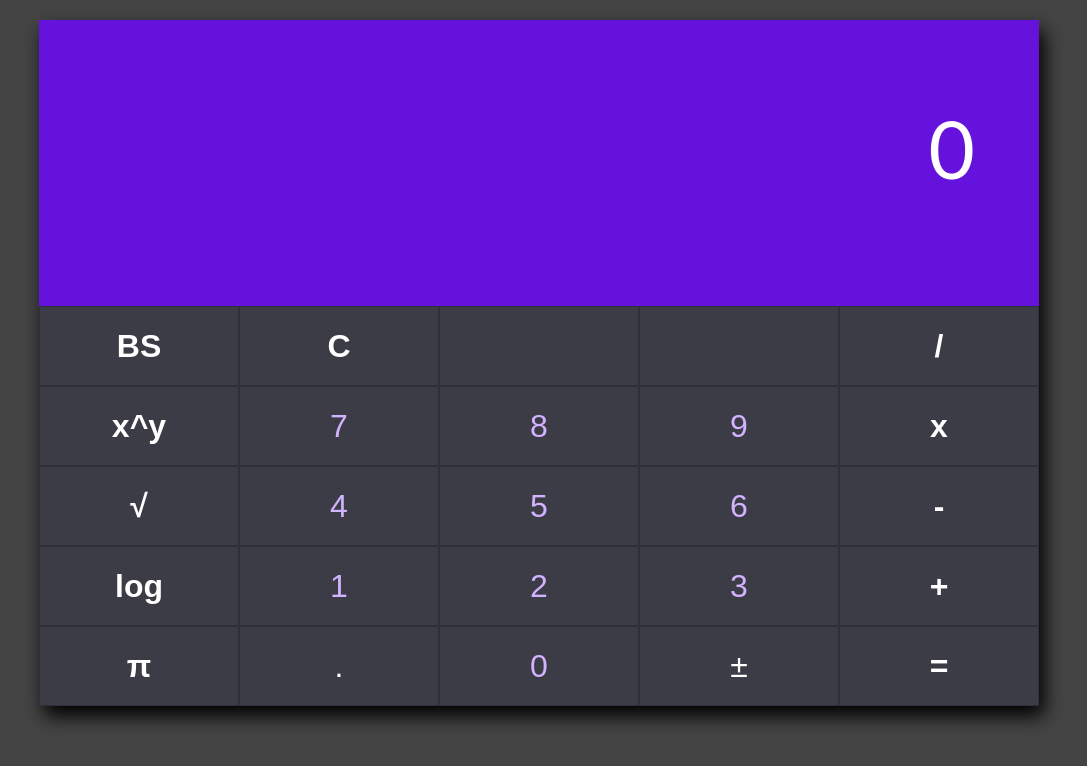
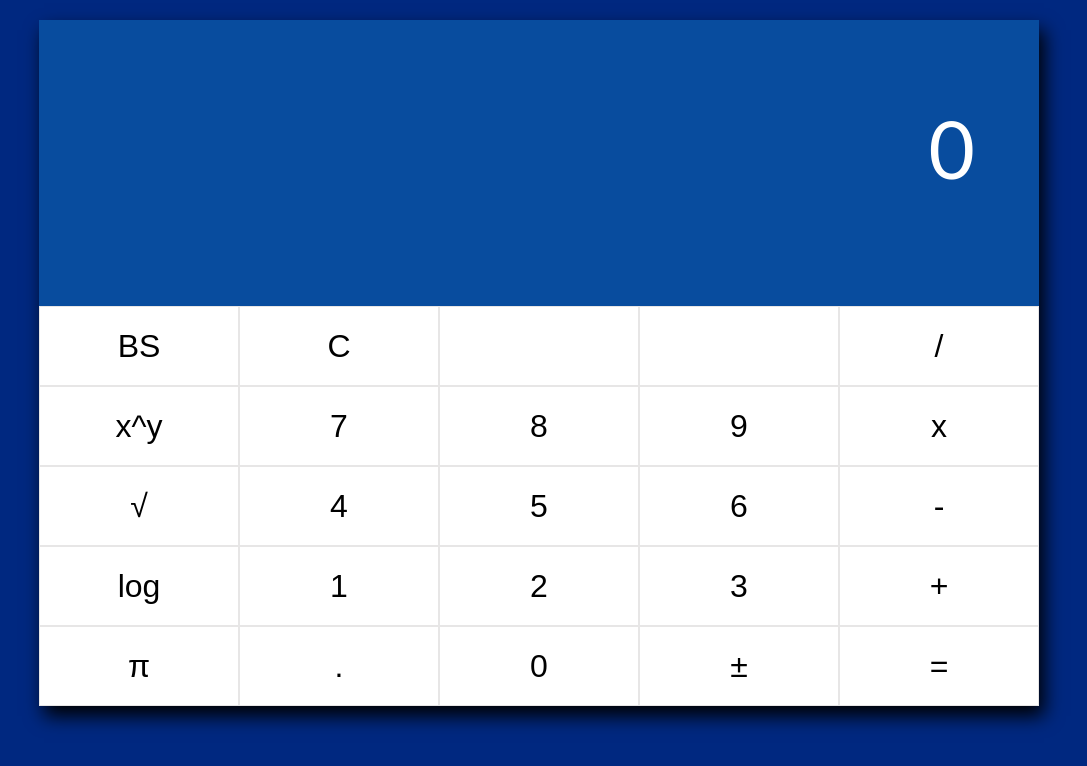
Before and after one commit to pleavitt/calculator, a React (Create React App) app: page / in a window 1280 px wide. Shown: the top 766 px of the page, without its empty margins (101-1188 px from the left). Built offline with nearby package versions, Linux system fonts and the light colour scheme.

Commit message:
Color Changes

```diff
--- a/src/App.css
+++ b/src/App.css
@@ -1,14 +1,14 @@
 @import url('https://fonts.googleapis.com/css?family=Lato');
-.bold {
+/* .bold {
   font-weight: bolder;
-}
+} */
 
 body {
   font-family: 'Lato', sans-serif;
 }
 
 .container {
-  background-color: #444;
+  background-color: #002880;
   padding: 20px 10px 0px 10px;
   height: 100vh;
   display: flex;
@@ -32,26 +32,25 @@ body {
   justify-content: center;
   width: 100vw;
   max-width: 1000px;
-  background-color: #3C3C46;
+  background-color: white;
 }
 
 button {
   cursor: pointer;
   width: 19vw;
   font-size: 2em;
-  color: white;
   min-height: 20px;
   height: 10vh;
-  border: 1px solid #303038;
-  background-color: #3C3C46;
+  border: 1px solid #e7e6e6;
+  background-color: white;
 }
 
 button:hover {
-  background-color: #36363f;
+  background-color: #d7d6d6;
 }
 
 button:active {
-  background-color: #2a2a31;
+  background-color: #b0aeae;
 }
 
 .exponent {
@@ -63,7 +62,7 @@ button:active {
 }
 
 .lcd {
-  background-color: #6512dc;
+  background-color: #084c9e;
   color: white;
   width: 100vw;
   text-align: right;
@@ -77,14 +76,14 @@ button:active {
 }
 
 .errors {
-  color: gray;
+  color: #d5efff;
   font-size: 1.5em;
   padding: 5vh 5vw 0 0;
   min-height: 35px;
 }
 
 .number {
-  color: #d2b3ff
+  color: blkack
 }
 
 .result {
@@ -102,7 +101,7 @@ button:active {
   margin-left: 70vw;
   width: 24px;
   animation: rotate 0.8s infinite linear;
-  border: 4px solid #d2b3ff;
+  border: 4px solid #d5efff;
   border-right-color: transparent;
   border-radius: 50%;
 }
--- a/src/App.js
+++ b/src/App.js
@@ -61,11 +61,7 @@ class App extends Component {
     }
 
     // if errorMessage, api result and equals pressed, clear button then clear everything
-    if (
-      (!isDisplayUserInput && lastOperationEquals) ||
-      event.target.id === 'clear' ||
-      errorMessage !== ''
-    ) {
+    if ((!isDisplayUserInput && lastOperationEquals) || event.target.id === 'clear') {
       console.log('wipe now');
       this.wipeData();
       if (!isDisplayUserInput && lastOperationEquals) {
@@ -78,8 +74,10 @@ class App extends Component {
       (display[display.length - 1] !== '.' || event.target.innerHTML !== '.') &&
       event.target.id !== 'clear' &&
       event.target.id !== 'backspace' &&
-      event.target.id !== 'negate'
+      event.target.id !== 'negate' &&
+      !(display.length > 15)
     ) {
+      console.log(display.length);
       this.setState({
         display:
           (display > 0 || display[display.length - 1] === '.') && typeof display === 'string'
@@ -127,6 +125,7 @@ class App extends Component {
         operation: event.target.id,
         left: null,
         right: null,
+        errorMessage: '',
       });
     } else if (buttonCommand === 'log10' || buttonCommand === 'square_root') {
       // If the display is a number use it as a parameter, else use what is already in left
@@ -134,12 +133,14 @@ class App extends Component {
         left: isNaN(display) ? left : display,
         operation: buttonCommand,
         callApi: true,
+        errorMessage: '',
       });
     } else if (buttonCommand === 'equals') {
       if (operation !== '') {
         this.setState({
           display: buttonDisplay,
           callApi: true,
+          errorMessage: '',
           right: isNaN(display) ? right : display,
         });
       }
@@ -161,6 +162,7 @@ class App extends Component {
           right: display,
           callApi: true,
           nextOperation: buttonCommand,
+          errorMessage: '',
         });
       }
     } else
```
